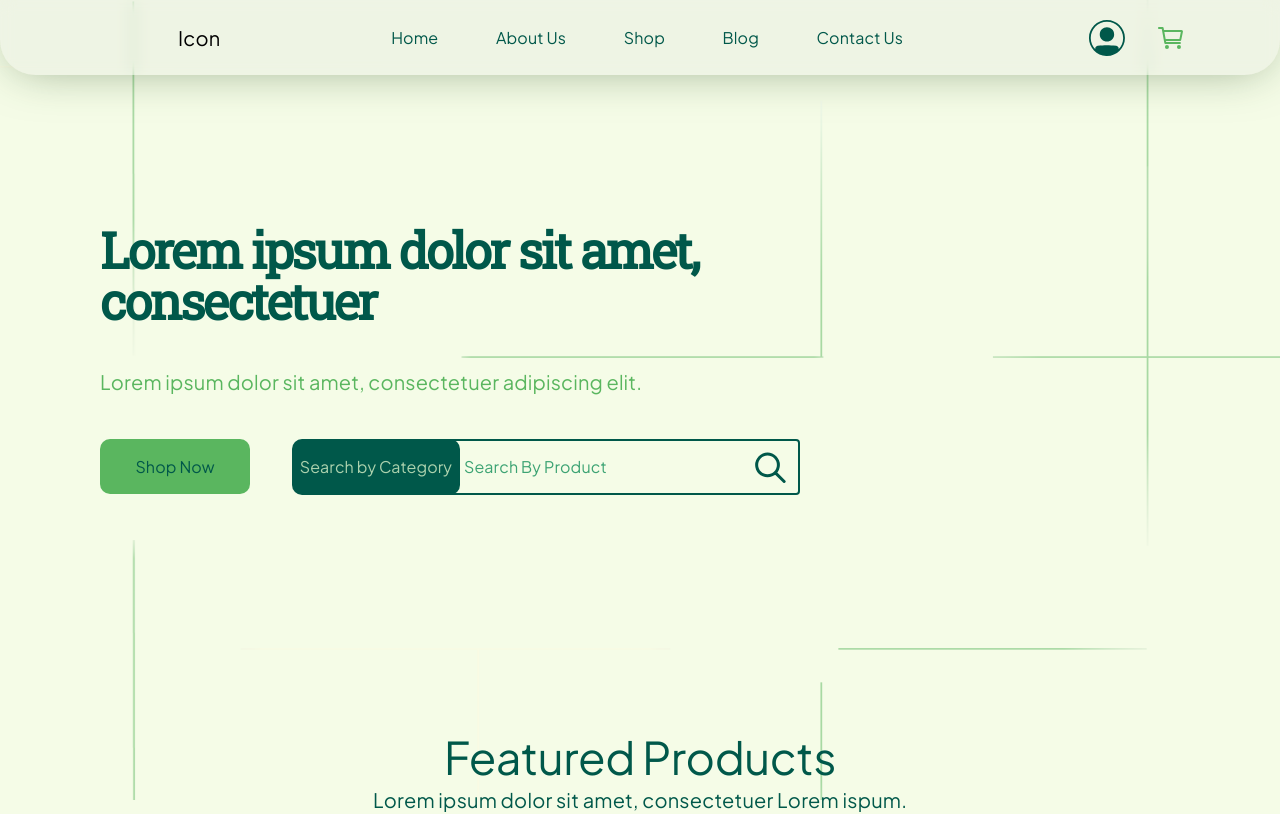
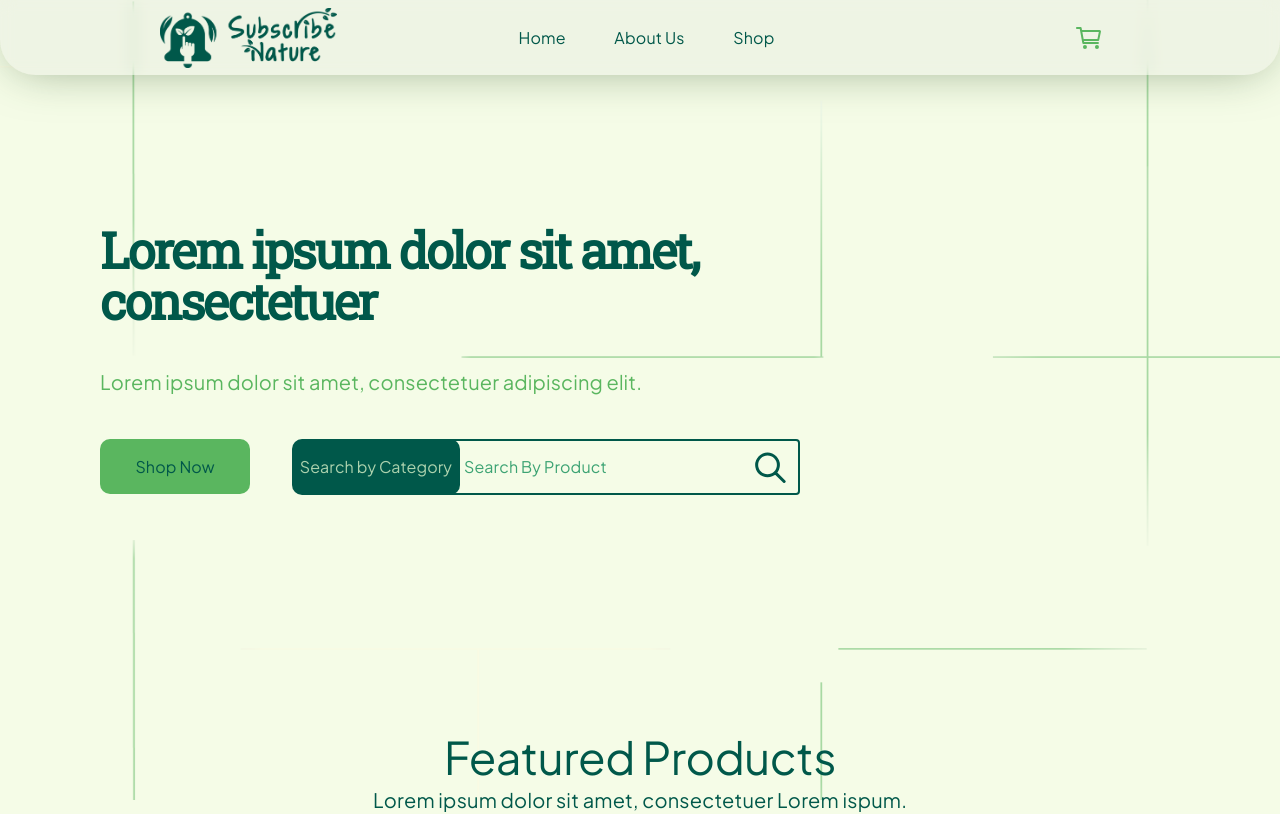
Before and after one commit to subru-37/sample-repo, a React (Vite) app in the folder client/: page / in a window 1280 px wide. Shown: the top 814 px of the page. Built offline with nearby package versions, Linux system fonts and the light colour scheme.

Commit message:
added logo and updated navbar

```diff
--- a/client/src/Components/Navbar.tsx
+++ b/client/src/Components/Navbar.tsx
@@ -11,6 +11,7 @@ import Cart from '../utils/Cart';
 import useNavbar from '../hooks/useNavbar';
 import SignIcon from '../utils/SignIcon';
 import { Link } from 'react-router-dom';
+import logo from '../assets/SNDark Green@4x.png'
 type props = {
   cartopen: boolean;
   setCartOpen: (open: boolean) => void;
@@ -20,8 +21,8 @@ export default function Navbar({ cartopen, setCartOpen }: props) {
     { name: 'Home', link: '/' },
     { name: 'About Us', link: '/' },
     { name: 'Shop', link: '/products' },
-    { name: 'Blog', link: '/' },
-    { name: 'Contact Us', link: '/' },
+    // { name: 'Blog', link: '/' },
+    // { name: 'Contact Us', link: '/' },
   ];
   const [value, open, setValue, width900] = useNavbar();
 
@@ -50,11 +51,11 @@ export default function Navbar({ cartopen, setCartOpen }: props) {
       >
         <Toolbar
           sx={{
-            width: { xs: '90vw', md: '80vw' },
+            width: { xs: '90vw', md: '75vw' },
             display: 'flex',
             flexDirection: 'row',
             justifyContent: 'space-between',
-            padding: { xs: '0px', md: '0px 0px 0px 100px !important' },
+            padding:'0px !important'
           }}
         >
           <IconButton
@@ -67,8 +68,9 @@ export default function Navbar({ cartopen, setCartOpen }: props) {
           >
             <MenuIcon sx={{ color: 'green.darker' }} />
           </IconButton>
-          <Typography variant="h6" component="div" sx={{ color: 'black' }}>
-            Icon
+          {/* 3263 1102 */}
+          {/*      60 */}
+          <Typography component="img" src={logo} alt={''} sx={{height:'60px', width:'177px'}}>
           </Typography>
           <Box
             sx={{
@@ -76,8 +78,9 @@ export default function Navbar({ cartopen, setCartOpen }: props) {
                 xs: 'none',
                 md: 'flex',
                 flexDirection: 'row',
-                width: '40vw',
+                width: '20vw',
                 justifyContent: 'space-between',
+                marginRight:'100px'
               },
             }}
           >
@@ -102,9 +105,9 @@ export default function Navbar({ cartopen, setCartOpen }: props) {
             })}
           </Box>
           <Box>
-            <Button color="inherit">
+            {/* <Button color="inherit">
               <SignIcon />
-            </Button>
+            </Button> */}
             <Button onClick={() => setCartOpen(true)}>
               <Cart />
             </Button>
```
Also changed, not shown: client/src/assets/SNDark Green@4x.png (added).
